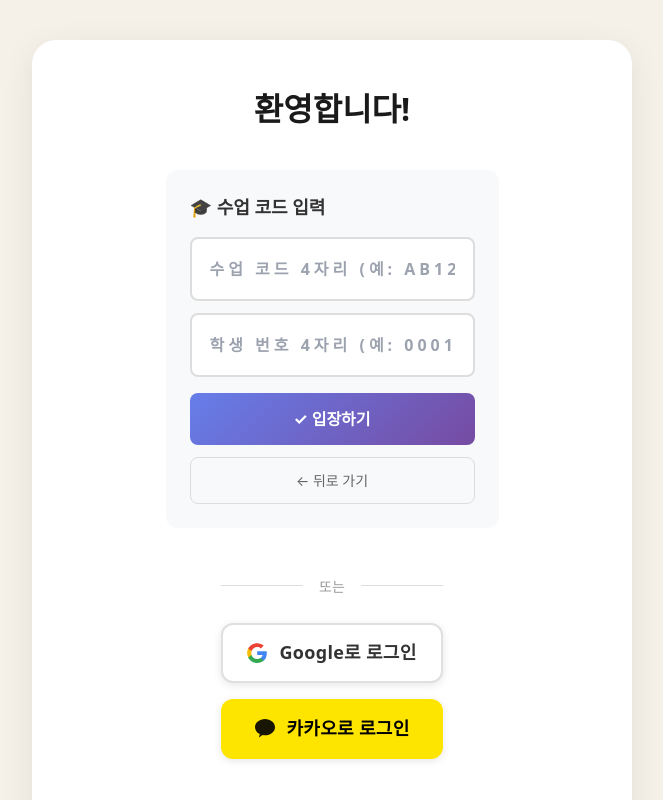
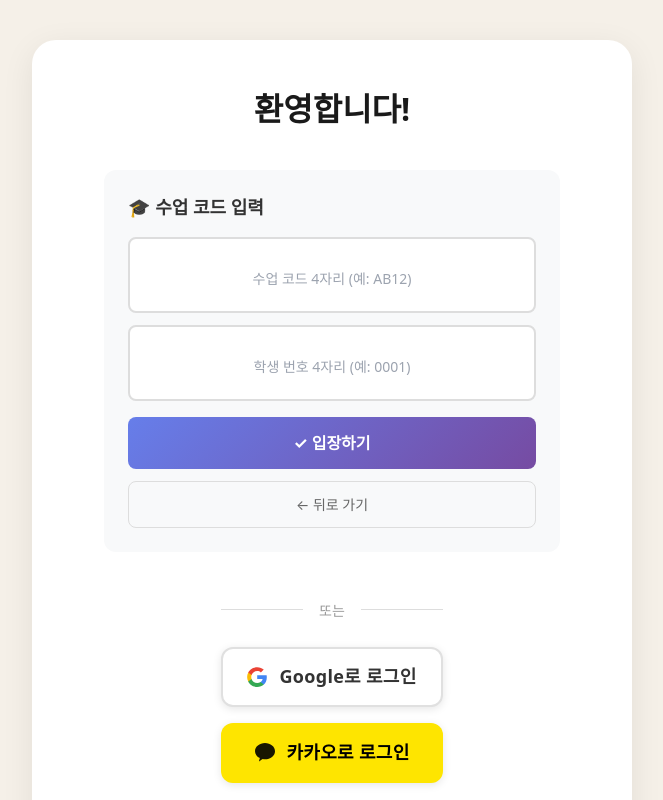
Before and after one commit to sunsudun25-cloud/hidi-story-maker, a React (Vite) app: page /onboarding in a window 1280 px wide. Both pictures are taken after a click on the button "🎓 수업 코드로 시작하기". Shown: the top 800 px of the page, without its empty margins (308-971 px from the left). Built offline with nearby package versions, Linux system fonts and the light colour scheme; no server answers.

Commit message:
Fix input font size - large for input value (24px), small for placeholder (14px)

```diff
--- a/src/pages/OnboardingLogin.css
+++ b/src/pages/OnboardingLogin.css
@@ -239,3 +239,39 @@
     font-size: 13px;
   }
 }
+
+/* 수업 코드 입력란 스타일 */
+.class-code-input {
+  width: 100%;
+  padding: 18px;
+  font-size: 24px !important;
+  border: 2px solid #ddd;
+  border-radius: 8px;
+  text-align: center;
+  letter-spacing: 8px;
+  font-weight: bold;
+}
+
+.class-code-input::placeholder {
+  font-size: 14px;
+  letter-spacing: 0px;
+  font-weight: normal;
+}
+
+/* 학생 번호 입력란 스타일 */
+.learner-code-input {
+  width: 100%;
+  padding: 18px;
+  font-size: 24px !important;
+  border: 2px solid #ddd;
+  border-radius: 8px;
+  text-align: center;
+  letter-spacing: 8px;
+  font-weight: bold;
+}
+
+.learner-code-input::placeholder {
+  font-size: 14px;
+  letter-spacing: 0px;
+  font-weight: normal;
+}
--- a/src/pages/OnboardingLogin.tsx
+++ b/src/pages/OnboardingLogin.tsx
@@ -117,42 +117,24 @@ const OnboardingLogin: React.FC = () => {
               <div style={{ marginBottom: '12px' }}>
                 <input
                   type="text"
+                  className="class-code-input"
                   placeholder="수업 코드 4자리 (예: AB12)"
                   value={classCode}
                   onChange={(e) => setClassCode(e.target.value.toUpperCase())}
                   maxLength={4}
                   disabled={loading}
-                  style={{
-                    width: '100%',
-                    padding: '18px',
-                    fontSize: '16px',
-                    border: '2px solid #ddd',
-                    borderRadius: '8px',
-                    textAlign: 'center',
-                    letterSpacing: '4px',
-                    fontWeight: 'bold'
-                  }}
                 />
               </div>
 
               <div style={{ marginBottom: '16px' }}>
                 <input
                   type="text"
+                  className="learner-code-input"
                   placeholder="학생 번호 4자리 (예: 0001)"
                   value={learnerCode}
                   onChange={(e) => setLearnerCode(e.target.value)}
                   maxLength={4}
                   disabled={loading}
-                  style={{
-                    width: '100%',
-                    padding: '18px',
-                    fontSize: '16px',
-                    border: '2px solid #ddd',
-                    borderRadius: '8px',
-                    textAlign: 'center',
-                    letterSpacing: '4px',
-                    fontWeight: 'bold'
-                  }}
                 />
               </div>
 
```
